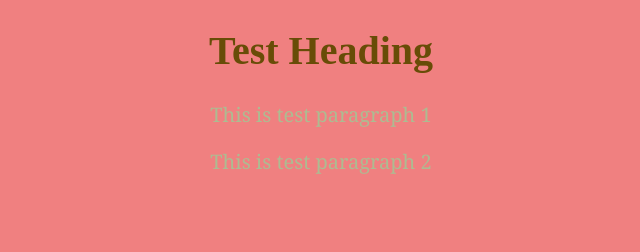
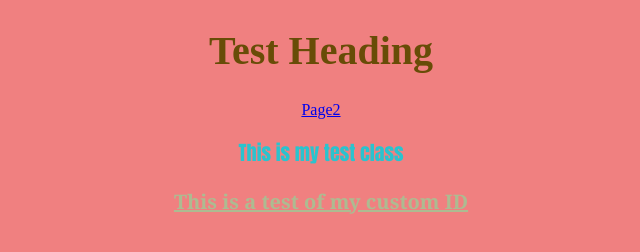
Before and after one commit to stephendov/stephendov.github.io, a plain HTML site: page index.html in a window 1280 px wide. Shown: the whole page, without its empty margins (319-959 px from the left). Drawn offline with Linux system fonts and the light colour scheme.

Commit message:
Added custom class and id

```diff
--- a/index.html
+++ b/index.html
@@ -1,14 +1,17 @@
 <!DOCTYPE html>
 <link rel="stylesheet" href="stylesheet.css" type="text/css">
 <html lang="en">
+<meta charset="utf-8">
 
-<meta charset="utf-8">
-<title> This is the test title</title>
+<head>
+    <title> This is the test title</title>
+</head>
 
 <body>
     <h1> Test Heading</h1>
-    <p> This is test paragraph 1</p>
-    <p> This is test paragraph 2</p>
+    <a href="page2.html">Page2</a> <br> <br>
+    <testClass> This is my test class  </testClass>
+    <p id="boldAndUnderline"> This is a test of my custom ID</p>
 </body>
 
 
--- a/stylesheet.css
+++ b/stylesheet.css
@@ -1,3 +1,6 @@
 body {background-color: lightcoral; text-align: center;}
 h1 {color:rgb(104, 76, 7); font-size: 40px;}
 p {font-family:Georgia, 'Times New Roman', Times, serif; font-size: 20px; color: rgb(173, 187, 145);}
+testClass {font-family:Impact, Haettenschweiler, 'Arial Narrow Bold', sans-serif; font-size: 20px; color: rgb(42, 195, 206);}
+
+#boldAndUnderline {font-weight: bold; text-decoration: underline;}
```
